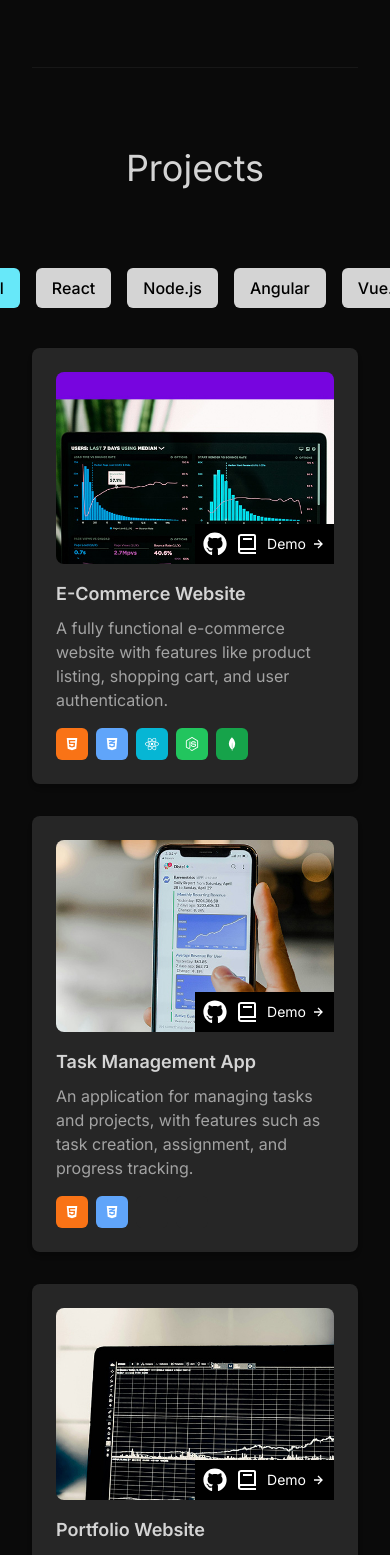
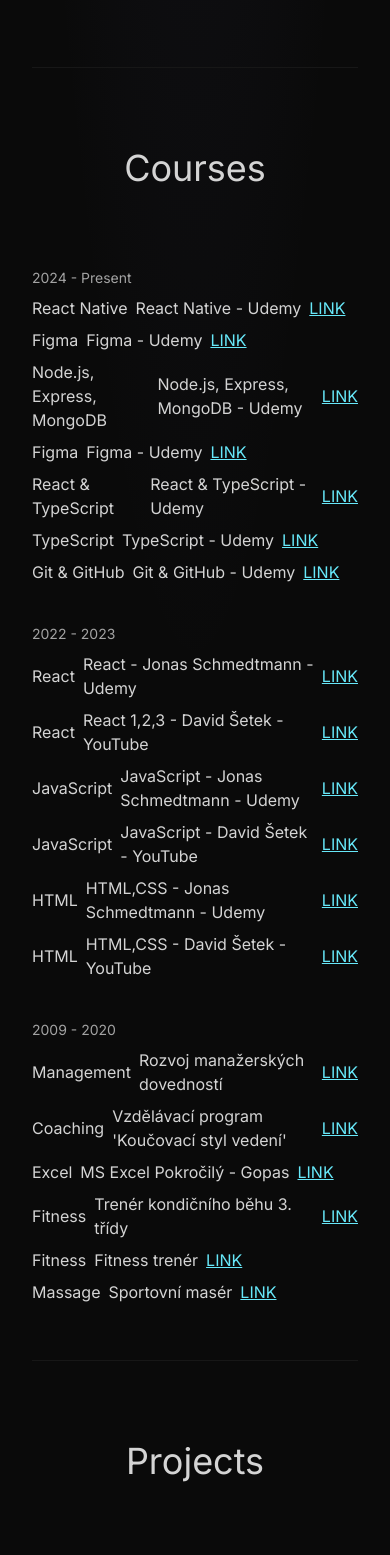
Before and after one commit to petrmichal0/main-website-frontend, a React (Vite) app: page / in a window 390 px wide. Shown: the part 4587-6142 px from the top of the page. Built offline with nearby package versions, Linux system fonts and the light colour scheme.

Commit message:
ADD Courses.tsx, data, styles

```diff
--- a/src/App.tsx
+++ b/src/App.tsx
@@ -5,6 +5,7 @@
 import Navbar from "./components/Navbar";
 import Projects from "./components/Projects";
 import Technologies from "./components/Technologies";
+import Courses from "./components/Courses";
 
 function App() {
   return (
@@ -15,6 +16,7 @@
         <About />
         <Technologies />
         <Experience />
+        <Courses />
         <Projects />
         <Contact />
       </div>
--- /dev/null
+++ b/src/components/Courses.tsx
@@ -0,0 +1,63 @@
+import { COURSES } from "../constants/data"; // Importing the list of courses from data file
+import { motion } from "framer-motion"; // Importing motion for animations from framer-motion
+
+function Courses() {
+  return (
+    <div id="courses" className="border-b border-neutral-900 pb-4">
+      {/* Section Title with Animation */}
+      <motion.h1
+        whileInView={{ opacity: 1, y: 0 }} // Animation for heading
+        initial={{ opacity: 0, y: -100 }} // Starting hidden and above
+        transition={{ duration: 1.5 }} // Duration of animation
+        className="my-20 text-center text-4xl"
+      >
+        Courses {/* Main title */}
+      </motion.h1>
+
+      {/* Mapping over the COURSES array and displaying each course by year */}
+      <div>
+        {COURSES.map((courseGroup, index) => (
+          <div key={index} className="mb-8 flex flex-wrap lg:justify-center">
+            {/* Left Section - Year of courses */}
+            <motion.div
+              whileInView={{ opacity: 1, x: 0 }} // Fades and slides in from left
+              initial={{ opacity: 0, x: -100 }} // Initially hidden and left-aligned
+              transition={{ duration: 0.5 }} // Shorter animation duration
+              className="w-full lg:w-1/4"
+            >
+              <p className="mb-2 text-sm text-neutral-400">
+                {courseGroup.year}
+              </p>{" "}
+              {/* Displaying the year */}
+            </motion.div>
+
+            {/* Right Section - Courses */}
+            <motion.div
+              whileInView={{ opacity: 1, x: 0 }} // Fades and slides in from right
+              initial={{ opacity: 0, x: 100 }} // Initially hidden and right-aligned
+              transition={{ duration: 0.5 }} // Shorter animation duration
+              className="w-full max-w-xl lg:w-3/4"
+            >
+              {courseGroup.courses.map((course, idx) => (
+                <div key={idx} className="mb-2 flex items-center">
+                  <span className="mr-2">{course.iconKey}</span> {/* Icon */}
+                  <span>{course.text}</span> {/* Course Text */}
+                  <a
+                    href={course.link}
+                    target="_blank"
+                    rel="noopener noreferrer"
+                    className="ml-2 text-cyan-300 underline"
+                  >
+                    LINK {/* Link */}
+                  </a>
+                </div>
+              ))}
+            </motion.div>
+          </div>
+        ))}
+      </div>
+    </div>
+  );
+}
+
+export default Courses;
--- a/src/constants/data.ts
+++ b/src/constants/data.ts
@@ -28,6 +28,119 @@
     company: "Twenty-one s.r.o.",
     description: `Grew from operator to Team Leader. Led a team and managed projects. Provided technical coordination of projects. Planned and tracked project progress. Estimated capacity and budgets. Collaborated across the company to implement processes. Provided feedback and mentoring to team members.`,
     technologies: [],
+  },
+];
+
+export const COURSES = [
+  {
+    year: "2024 - Present",
+    courses: [
+      {
+        iconKey: "React Native",
+        text: "React Native - Udemy",
+        link: "https://google.com",
+      },
+      {
+        iconKey: "Figma",
+        text: "Figma - Udemy",
+        link: "https://google.com",
+      },
+      {
+        iconKey: "Node.js, Express, MongoDB",
+        text: "Node.js, Express, MongoDB - Udemy",
+        link: "https://google.com",
+      },
+      {
+        iconKey: "Figma",
+        text: "Figma - Udemy",
+        link: "https://google.com",
+      },
+      {
+        iconKey: "React & TypeScript",
+        text: "React & TypeScript - Udemy",
+        link: "https://google.com",
+      },
+      {
+        iconKey: "TypeScript",
+        text: "TypeScript - Udemy",
+        link: "https://google.com",
+      },
+      {
+        iconKey: "Git & GitHub",
+        text: "Git & GitHub - Udemy",
+        link: "https://google.com",
+      },
+    ],
+  },
+  {
+    year: "2022 - 2023",
+    courses: [
+      {
+        iconKey: "React",
+        text: "React - Jonas Schmedtmann - Udemy",
+        link: "https://google.com",
+      },
+      {
+        iconKey: "React",
+        text: "React 1,2,3 - David Šetek - YouTube",
+        link: "https://google.com",
+      },
+      {
+        iconKey: "JavaScript",
+        text: "JavaScript - Jonas Schmedtmann - Udemy",
+        link: "https://google.com",
+      },
+      {
+        iconKey: "JavaScript",
+        text: "JavaScript - David Šetek - YouTube",
+        link: "https://google.com",
+      },
+      {
+        iconKey: "HTML",
+        text: "HTML,CSS - Jonas Schmedtmann - Udemy",
+        link: "https://google.com",
+      },
+      {
+        iconKey: "HTML",
+        text: "HTML,CSS - David Šetek - YouTube",
+        link: "https://google.com",
+      },
+    ],
+  },
+  {
+    year: "2009 - 2020",
+    courses: [
+      {
+        iconKey: "Management",
+        text: "Rozvoj manažerských dovedností",
+        link: "https://google.com",
+      },
+      {
+        iconKey: "Coaching",
+        text: "Vzdělávací program 'Koučovací styl vedení'",
+        link: "https://google.com",
+      },
+      {
+        iconKey: "Excel",
+        text: "MS Excel Pokročilý - Gopas",
+        link: "https://google.com",
+      },
+      {
+        iconKey: "Fitness",
+        text: "Trenér kondičního běhu 3. třídy",
+        link: "https://google.com",
+      },
+      {
+        iconKey: "Fitness",
+        text: "Fitness trenér",
+        link: "https://google.com",
+      },
+      {
+        iconKey: "Massage",
+        text: "Sportovní masér",
+        link: "https://google.com",
+      },
+    ],
   },
 ];
 
```
